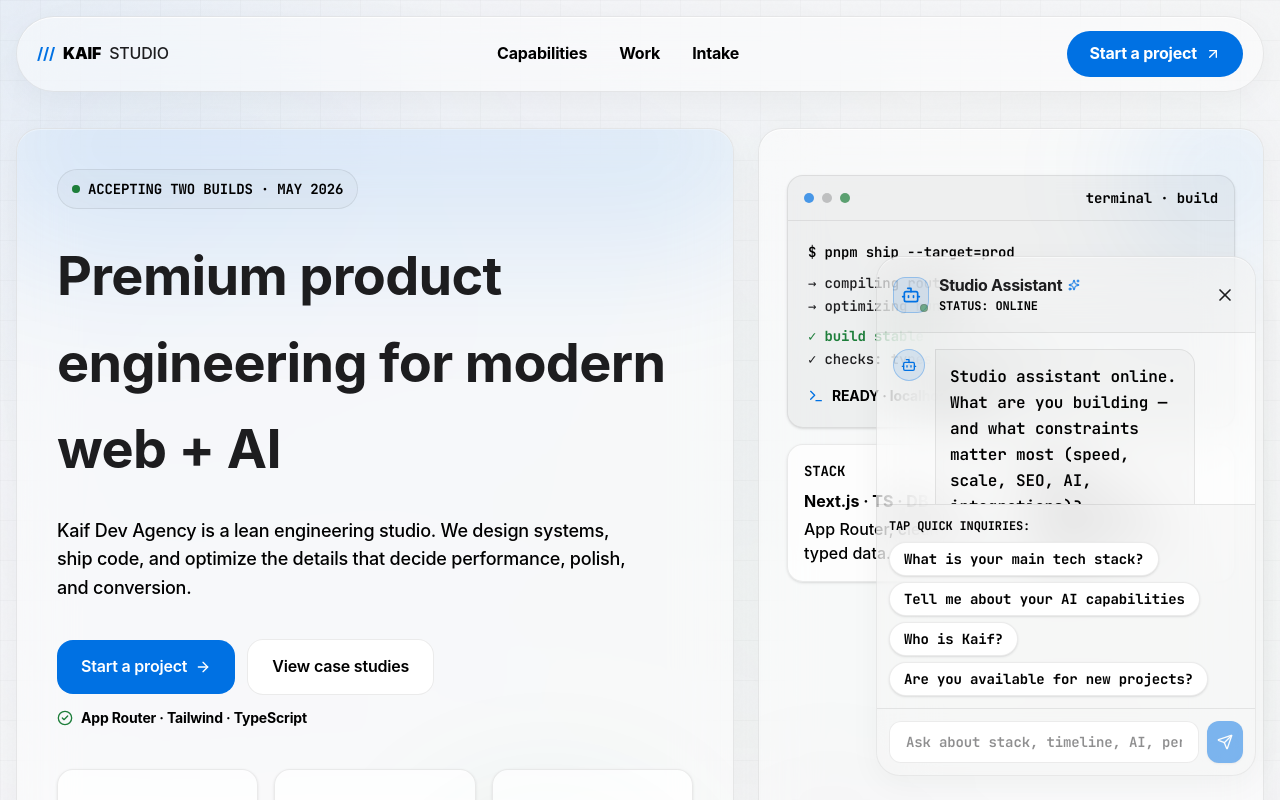
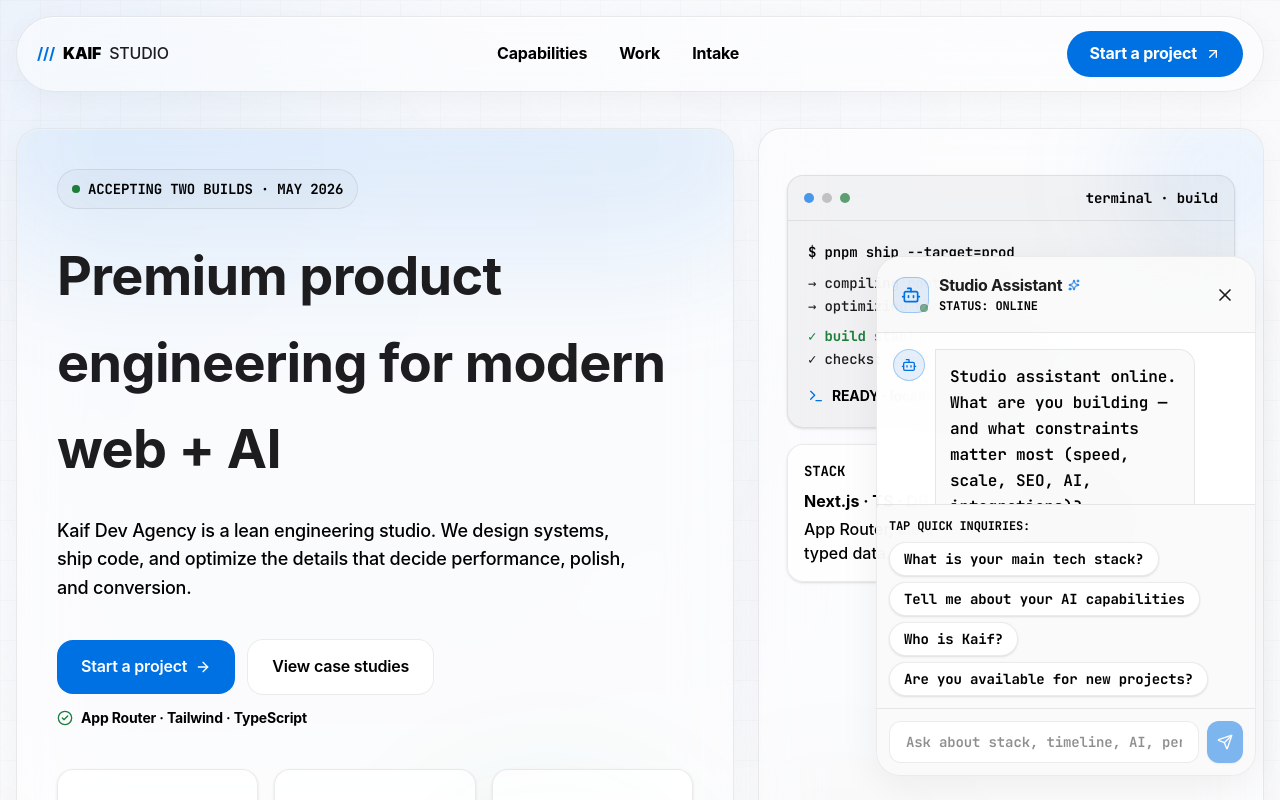
Before and after one commit to kaif771/kaif-dev-agency, a Next.js app: page / in a window 1280 px wide. Both pictures are taken after a click on the button "Open AI Assistant". Shown: the top 800 px of the page. Built offline with nearby package versions, Linux system fonts and the light colour scheme.

Commit message:
design: remove chatbot transparency, use heavy frosted blur, color correct grid bg to match white theme

```diff
--- a/src/app/globals.css
+++ b/src/app/globals.css
@@ -2,7 +2,7 @@
 @import "tailwindcss";
 
 @theme {
-  --color-cyber-bg: #f5f5f7;
+  --color-cyber-bg: #fbfbfd;
   --color-cyber-card: rgba(255, 255, 255, 0.55);
   --color-cyber-card-light: #ffffff;
   --color-cyber-blue: #0071e3;
@@ -56,7 +56,7 @@ html {
 }
 
 :root {
-  --background: #f5f5f7;
+  --background: #fbfbfd;
   --foreground: #1d1d1f;
 }
 
@@ -98,11 +98,11 @@ code, pre, .font-mono {
   height: 8px;
 }
 ::-webkit-scrollbar-track {
-  background: #f5f5f7;
+  background: #fbfbfd;
 }
 ::-webkit-scrollbar-thumb {
   background: rgba(0, 0, 0, 0.15);
-  border: 2px solid #f5f5f7;
+  border: 2px solid #fbfbfd;
   border-radius: 6px;
 }
 ::-webkit-scrollbar-thumb:hover {
@@ -118,16 +118,16 @@ code, pre, .font-mono {
 
 /* Apple Premium Studio Grid, Lights, Spotlight, and Noise system */
 .studio-grid {
-  background-image: linear-gradient(to right, rgba(0, 0, 0, 0.02) 1px, transparent 1px),
-                    linear-gradient(to bottom, rgba(0, 0, 0, 0.02) 1px, transparent 1px);
+  background-image: linear-gradient(to right, rgba(0, 0, 0, 0.015) 1px, transparent 1px),
+                    linear-gradient(to bottom, rgba(0, 0, 0, 0.015) 1px, transparent 1px);
   background-size: 40px 40px;
 }
 
 .studio-lights {
   background:
-    radial-gradient(circle at 15% 25%, rgba(0, 113, 227, 0.04) 0%, transparent 60%),
-    radial-gradient(circle at 85% 75%, rgba(52, 199, 89, 0.03) 0%, transparent 60%);
-  filter: blur(50px);
+    radial-gradient(circle at 15% 25%, rgba(0, 113, 227, 0.03) 0%, transparent 65%),
+    radial-gradient(circle at 85% 75%, rgba(0, 113, 227, 0.01) 0%, transparent 65%);
+  filter: blur(60px);
   pointer-events: none;
 }
 
@@ -177,6 +177,14 @@ code, pre, .font-mono {
   -webkit-backdrop-filter: blur(28px);
   border: 1px solid rgba(0, 0, 0, 0.08);
   box-shadow: 0 8px 32px 0 rgba(0, 0, 0, 0.04), inset 0 1px 0 0 rgba(255, 255, 255, 0.8);
+}
+
+.glass-panel-heavy {
+  background: rgba(255, 255, 255, 0.94);
+  backdrop-filter: blur(40px);
+  -webkit-backdrop-filter: blur(40px);
+  border: 1px solid rgba(0, 0, 0, 0.08);
+  box-shadow: 0 12px 40px rgba(0, 0, 0, 0.06), inset 0 1px 0 rgba(255, 255, 255, 0.9);
 }
 
 /* Custom premium badge */
--- a/src/components/AiChatWidget.tsx
+++ b/src/components/AiChatWidget.tsx
@@ -147,7 +147,7 @@ export default function AiChatWidget() {
 
       {/* Expandable Chat Window */}
       {isOpen && (
-        <div className="flex flex-col w-[350px] sm:w-[380px] h-[520px] rounded-3xl glass-panel border border-black/8 overflow-hidden shadow-2xl">
+        <div className="flex flex-col w-[350px] sm:w-[380px] h-[520px] rounded-3xl glass-panel-heavy border border-black/8 overflow-hidden shadow-2xl">
           {/* Header */}
           <div className="flex items-center justify-between p-4 bg-black/[0.02] border-b border-black/8">
             <div className="flex items-center gap-2.5">
```
